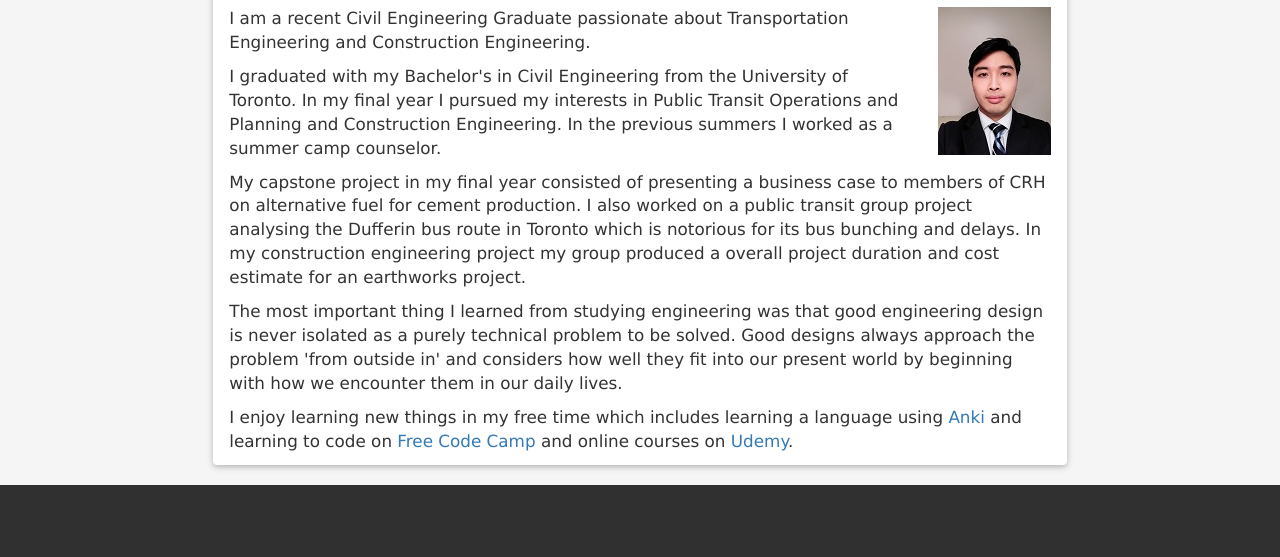
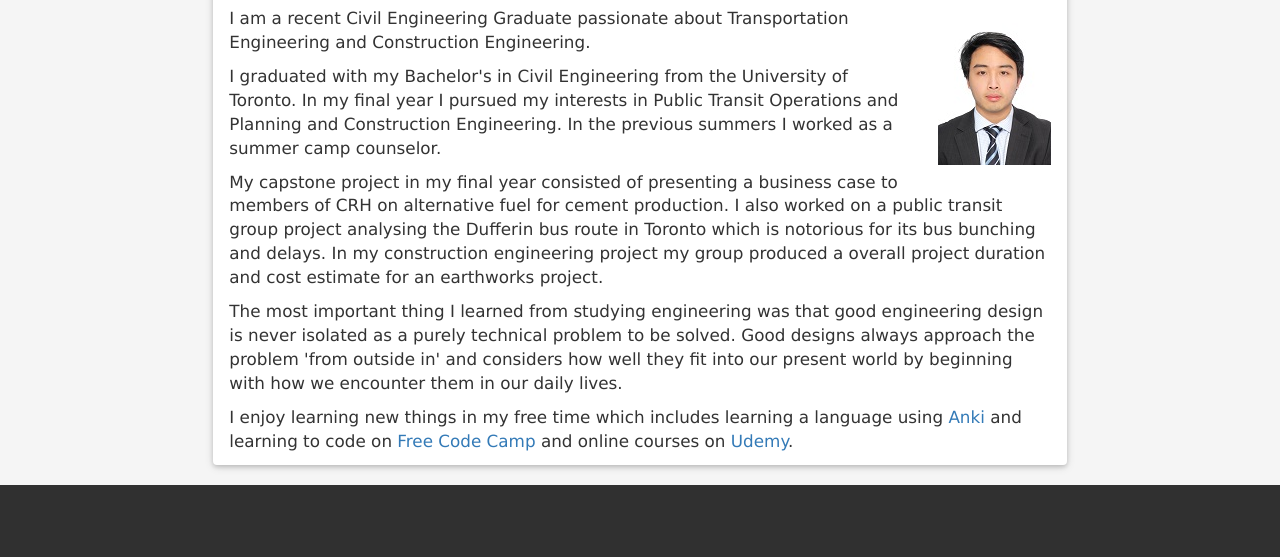
Before and after one commit to anpoon430/anpoon430.github.io, a plain HTML site: page index.html in a window 1280 px wide. Shown: the part 134-691 px from the top of the page. Drawn offline with nearby package versions, Linux system fonts and the light colour scheme.

Commit message:
updated portrait

```diff
--- a/index.html
+++ b/index.html
@@ -51,7 +51,7 @@
 
 
 
-        <img class="img-responsive portraitpic" align="right" src="images/personal portrait for job app in HK v3.jpg" alt="Andy Poon portrait">
+        <img class="img-responsive portraitpic" align="right" src="images/Personal portrait jan 2018.jpg" alt="Andy Poon portrait">
         <p>I am a recent Civil Engineering Graduate passionate about Transportation Engineering and Construction Engineering.</p>
 
       <p>I graduated with my Bachelor's in Civil Engineering from the University of Toronto. In my final year I pursued my interests in Public Transit Operations and Planning and Construction Engineering. In the previous summers I worked as a summer camp counselor.</p>
```
Also changed, not shown: images/Personal portrait jan 2018.jpg (added).
